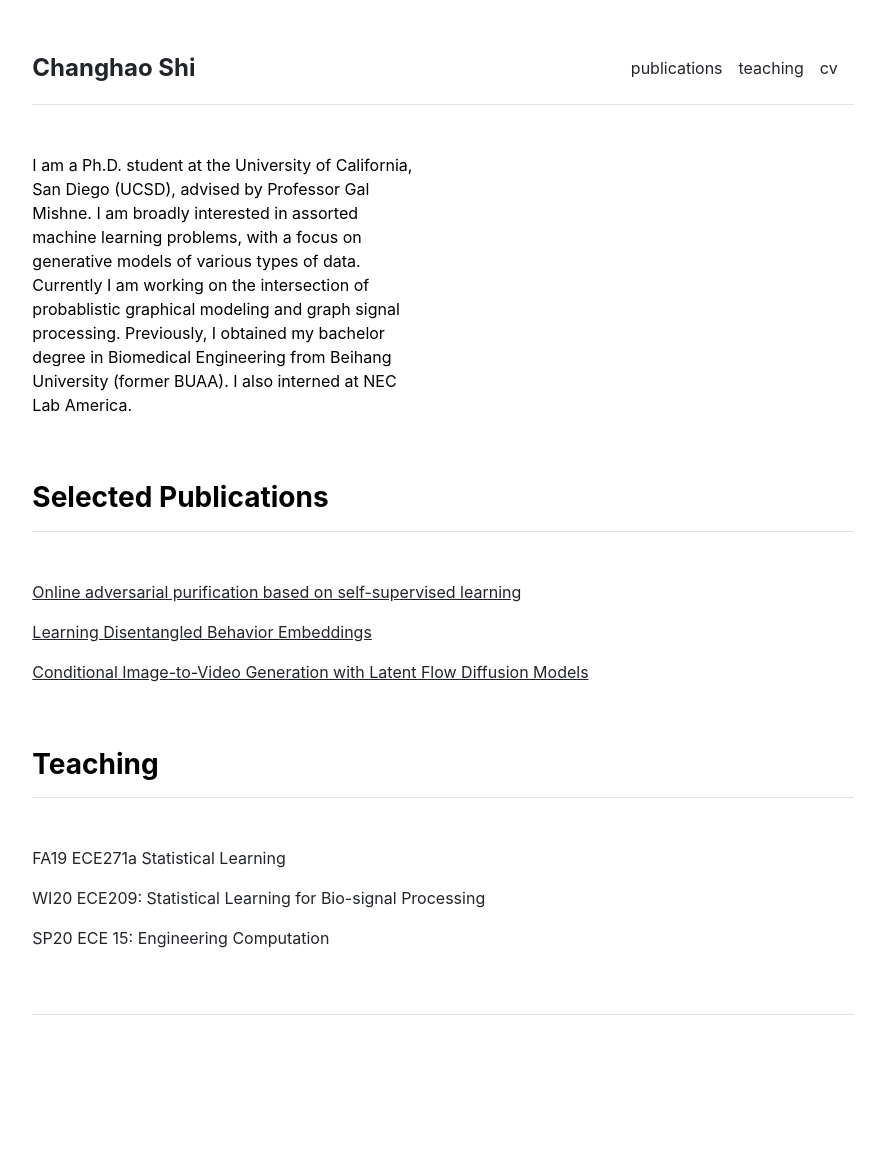
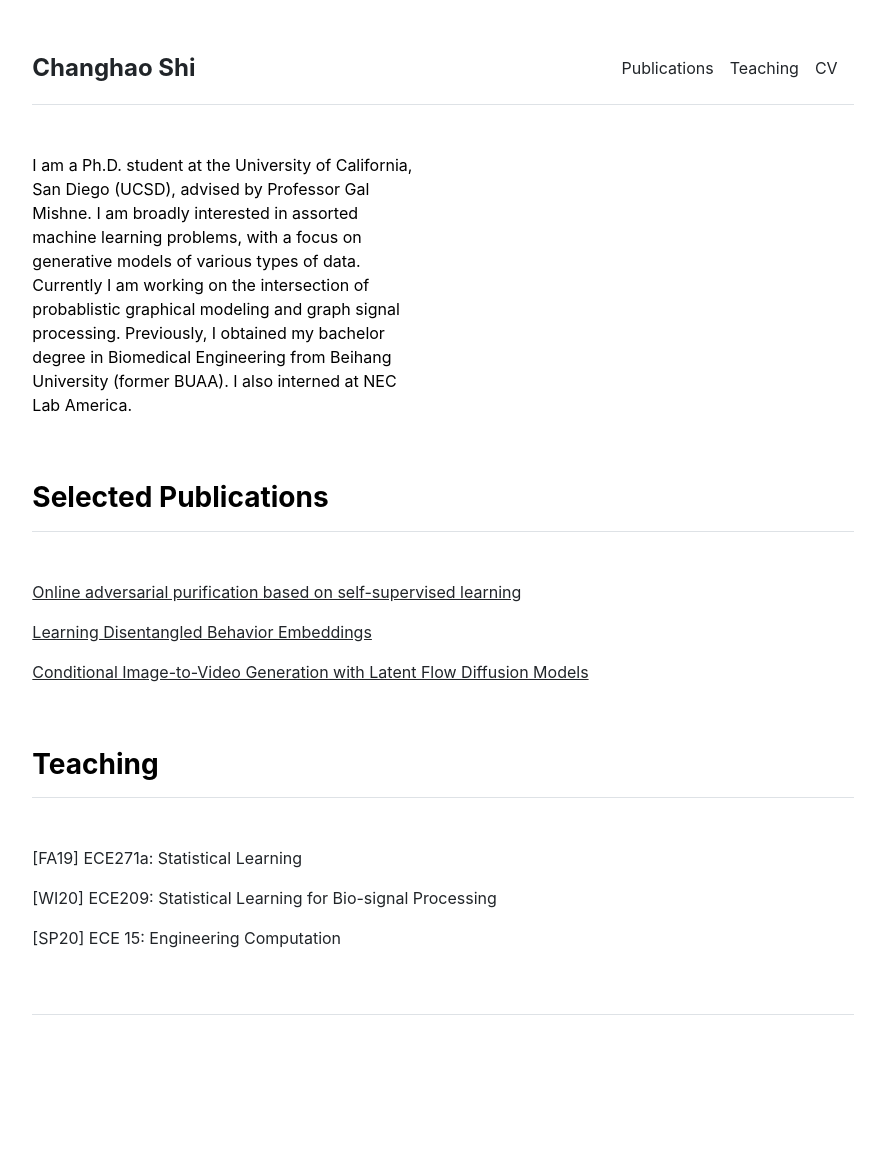
Before and after one commit to ChanghaoShih/ChanghaoShih.github.io, a Jekyll site: the page built from index.md, in a window 1280 px wide. Shown: the whole page, without its empty margins (197-1082 px from the left). Built offline with Jekyll 4.4.1, drawn with Linux system fonts in a browser that asks for light colours.

Commit message:
fix typos

```diff
--- a/_data/settings.yml
+++ b/_data/settings.yml
@@ -1,8 +1,8 @@
 menu:
 # - {name: 'people', url: '/people'}
-- {name: 'publications', url: '/publications'}
-- {name: 'teaching', url: '/teaching'}
-- {name: 'cv', url: '/cv/Resume23-ChanghaoShi.pdf'}
+- {name: 'Publications', url: '/publications'}
+- {name: 'Teaching', url: '/teaching'}
+- {name: 'CV', url: '/cv/Resume23-ChanghaoShi.pdf'}
 # - {name: 'contact', url: '/contact'}
 
 # people:
--- a/_data/teaching.yml
+++ b/_data/teaching.yml
@@ -1,4 +1,4 @@
 ta:
-- {name: 'FA19 ECE271a Statistical Learning'}
-- {name: 'WI20 ECE209: Statistical Learning for Bio-signal Processing'}
-- {name: 'SP20 ECE 15: Engineering Computation'}
+- {name: '[FA19] ECE271a: Statistical Learning'}
+- {name: '[WI20] ECE209: Statistical Learning for Bio-signal Processing'}
+- {name: '[SP20] ECE 15: Engineering Computation'}
```
